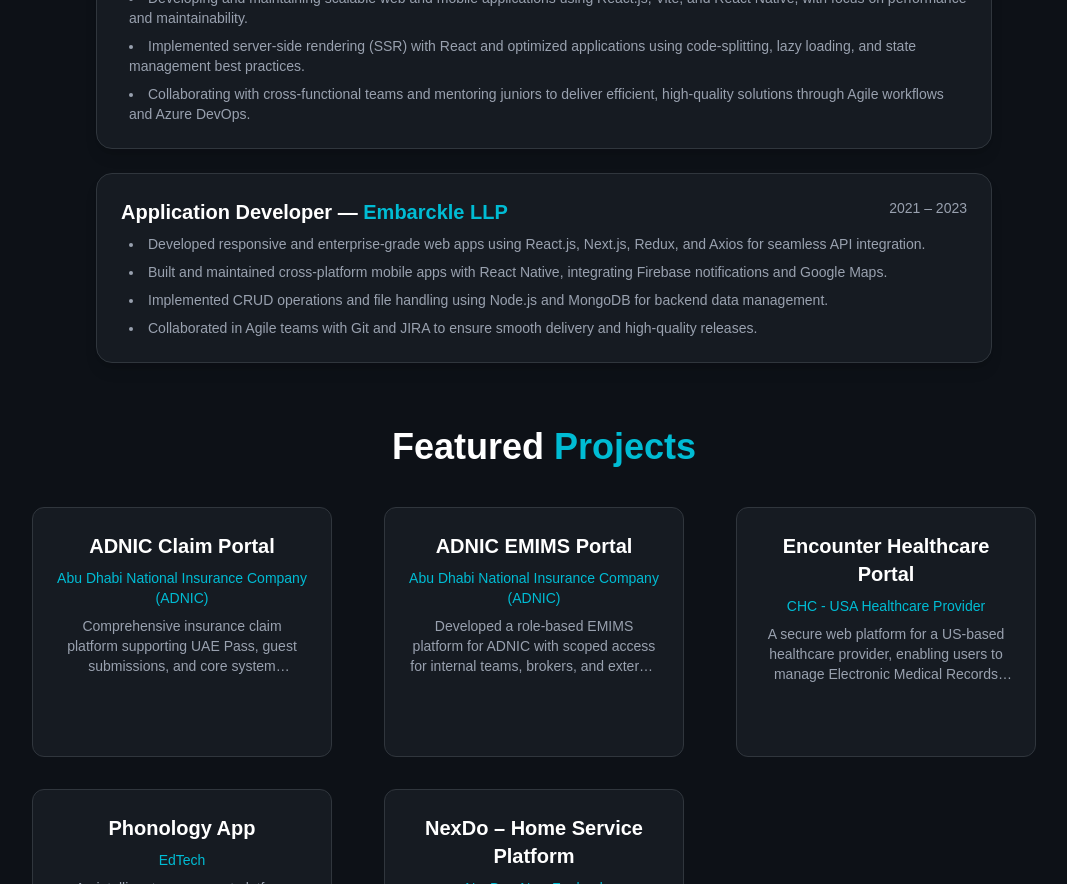
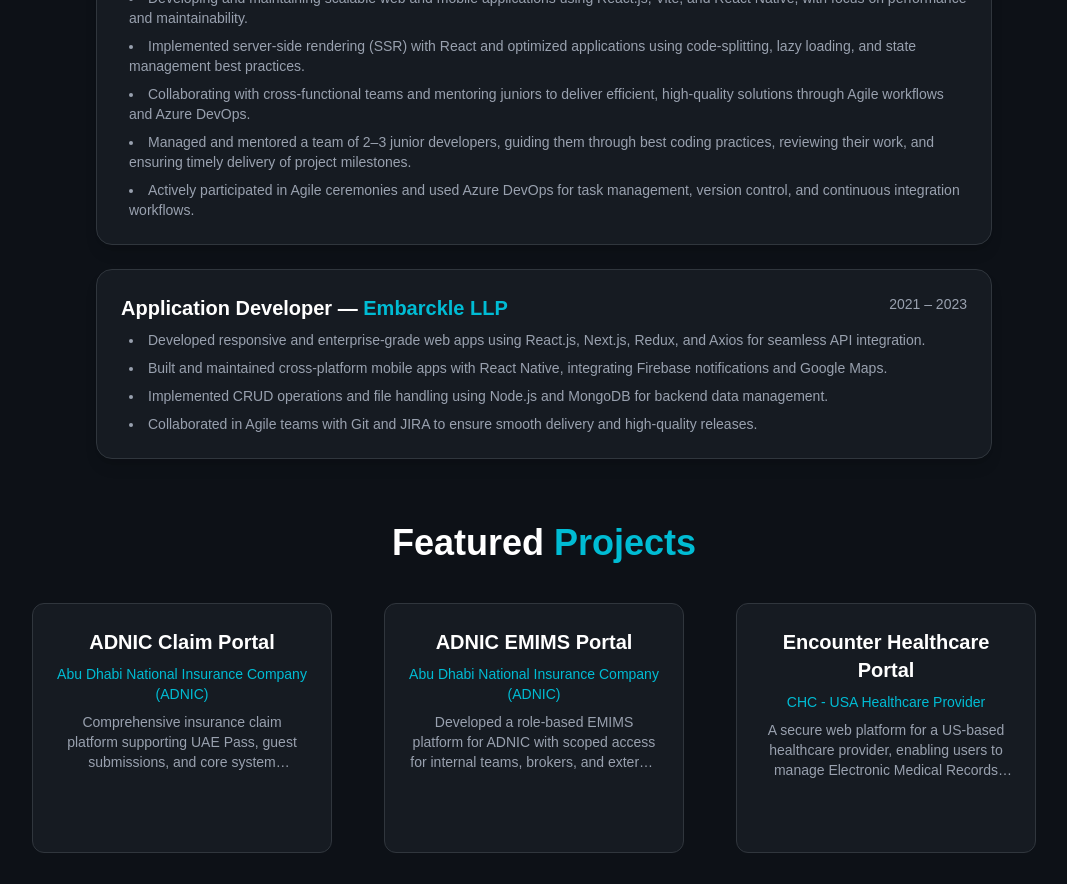
Before and after one commit to shamsanjay156/portfolio, a Next.js app: page /projects in a window 1280 px wide. Shown: the part 840-1724 px from the top of the page, without its empty margins (96-1163 px from the left). Built offline with nearby package versions, Linux system fonts and the light colour scheme.

Commit message:
feat: adds points in experience

```diff
--- a/app/projects/page.tsx
+++ b/app/projects/page.tsx
@@ -193,6 +193,8 @@
         "Developing and maintaining scalable web and mobile applications using React.js, Vite, and React Native, with focus on performance and maintainability.",
         "Implemented server-side rendering (SSR) with React and optimized applications using code-splitting, lazy loading, and state management best practices.",
         "Collaborating with cross-functional teams and mentoring juniors to deliver efficient, high-quality solutions through Agile workflows and Azure DevOps.",
+        "Managed and mentored a team of 2–3 junior developers, guiding them through best coding practices, reviewing their work, and ensuring timely delivery of project milestones.",
+        "Actively participated in Agile ceremonies and used Azure DevOps for task management, version control, and continuous integration workflows.",
       ],
     },
     {
```
